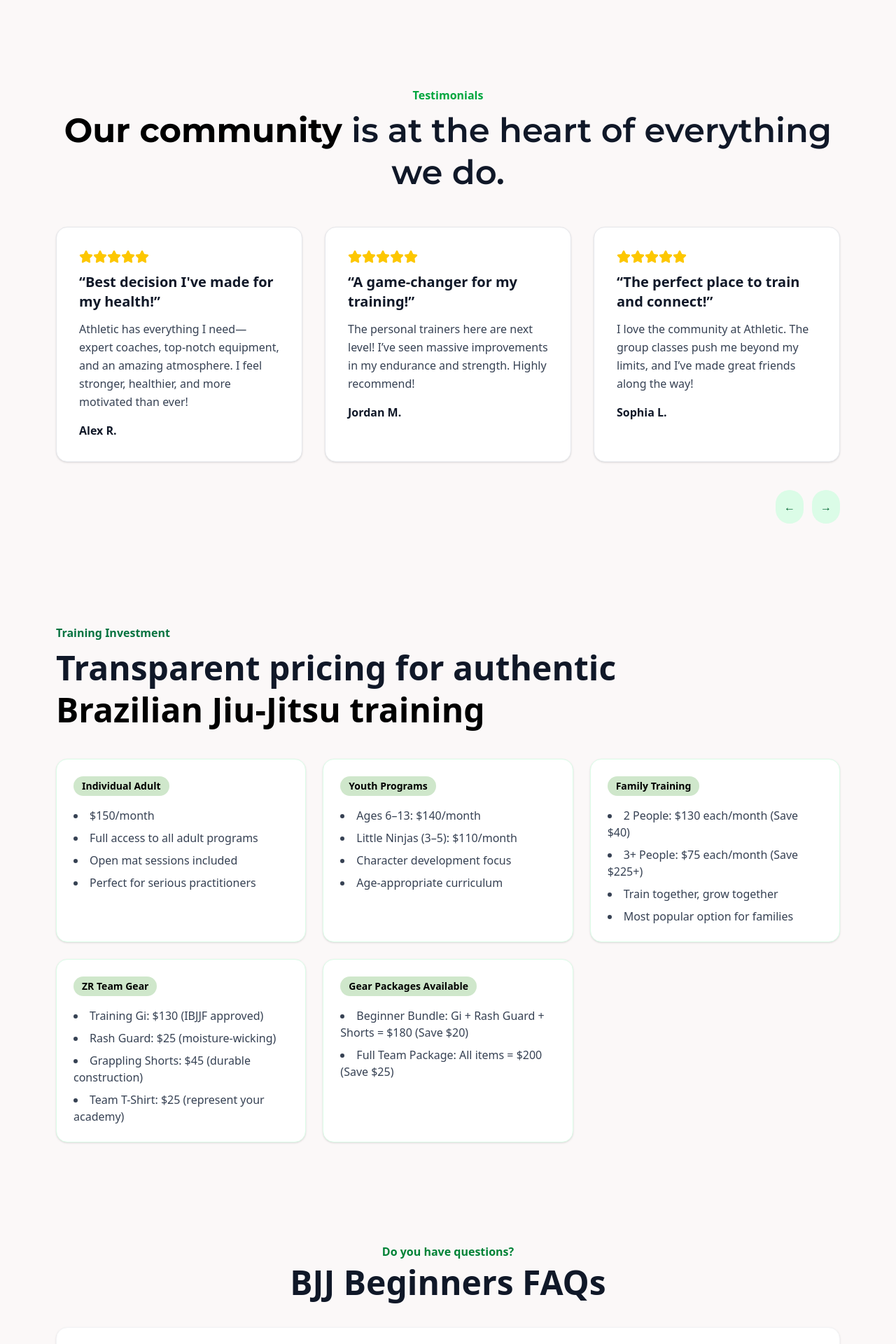
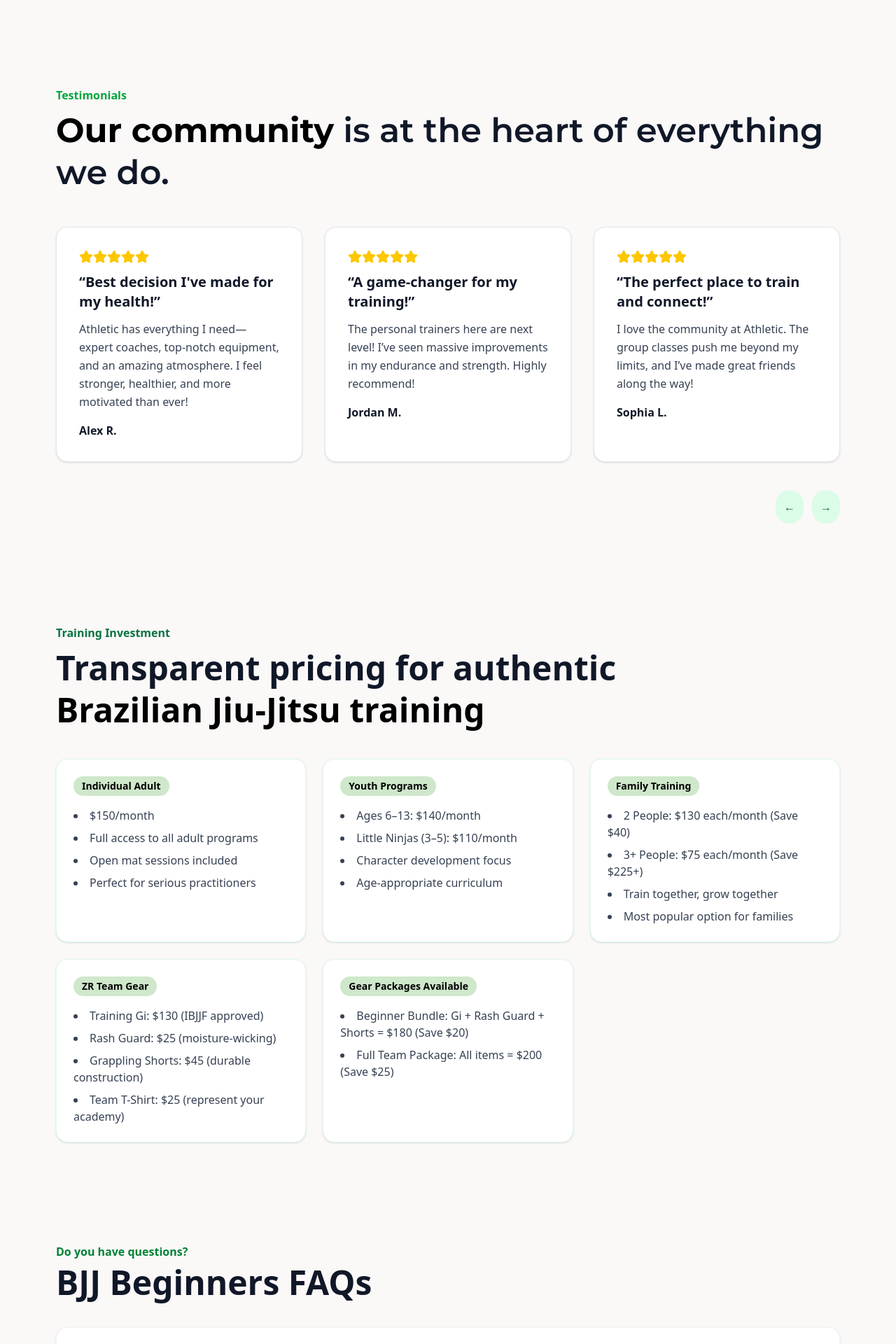
Before and after one commit to abhiineat/zr-team-website, a Next.js app: page / in a window 1280 px wide. Shown: the part 2520-4440 px from the top of the page at 70% size. Built offline with nearby package versions, Linux system fonts and the light colour scheme.

Commit message:
fix:left alignment

```diff
--- a/app/components/FapSection.tsx
+++ b/app/components/FapSection.tsx
@@ -64,11 +64,11 @@ export default function FaqSection({
           viewport={{ once: true }}
           className="text-center md:text-left mb-10"
         >
-         <h3 className="text-green-700 font-semibold mb-2 text-left md:text-center">
+         <h3 className="text-green-700 font-semibold mb-2 text-left ">
   {subheading}
 </h3>
 
-<h2 className="text-3xl md:text-5xl font-bold text-left md:text-center">
+<h2 className="text-3xl md:text-5xl font-bold text-left ">
   {heading}
 </h2>
 
--- a/app/components/Testimonial.tsx
+++ b/app/components/Testimonial.tsx
@@ -34,11 +34,11 @@ export default function Testimonial() {
           viewport={{ once: true }}
           className="text-center md:text-left"
         >
-          <h3 className="text-green-600 font-semibold mb-2 text-left md:text-center">
+          <h3 className="text-green-600 font-semibold mb-2 text-left ">
   Testimonials
 </h3>
 
-<h2 className="font-montserrat text-3xl md:text-5xl font-[600] mb-12 leading-tight text-left md:text-center">
+<h2 className="font-montserrat text-3xl md:text-5xl font-[600] mb-12 leading-tight text-left ">
   <span className="text-black font-[700]">Our community</span> is at
   the heart of everything we do.
 </h2>
```
